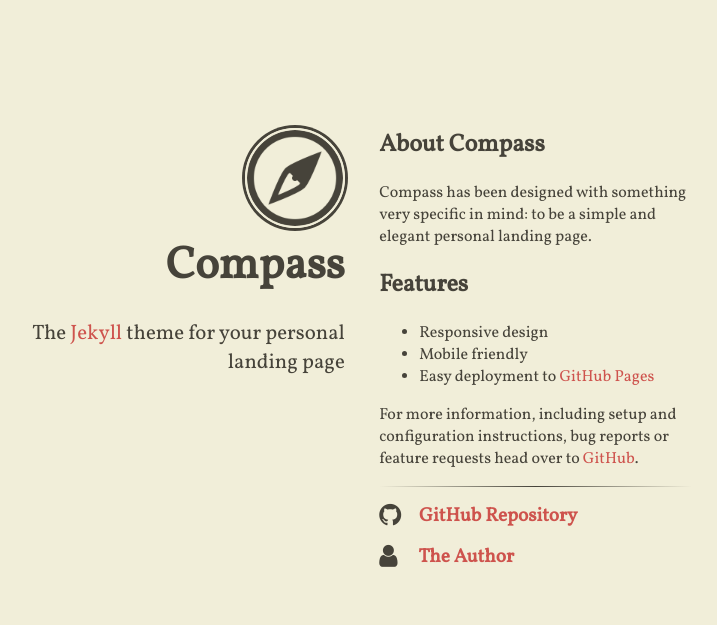
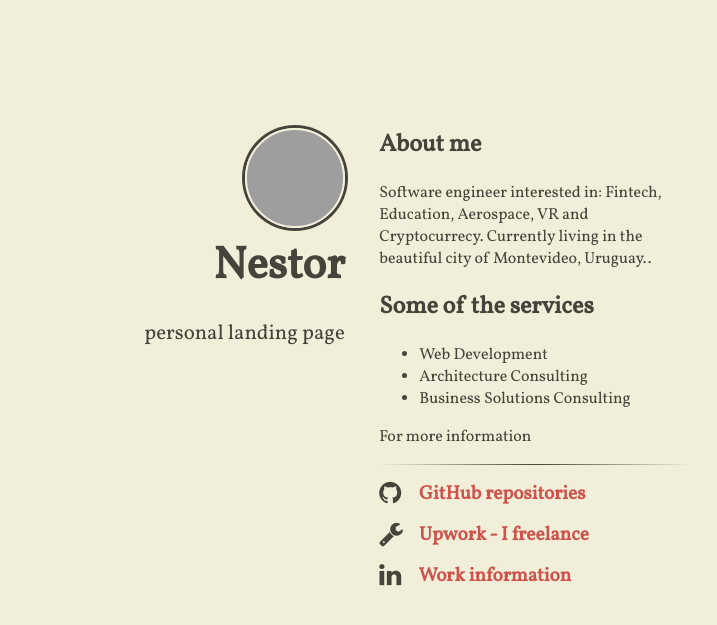
Before and after one commit to nestorbenavidez/shortkingstories.github.io, a Jekyll site: the page built from index.html, in a window 1280 px wide. Shown: the top 625 px of the page, without its empty margins (288-1005 px from the left). Built offline with Jekyll 4.4.1, drawn with Linux system fonts in a browser that asks for light colours; nearby versions of some CDN libraries; grey boxes are pictures that could not be loaded.

Commit message:
change front

```diff
--- a/_config.yml
+++ b/_config.yml
@@ -5,11 +5,11 @@
 # compass configuration
 compass:
   # an avatar or logo (optional)
-  logo: "/images/compass.png"
+  logo: "/images/compass.jpg"
   # author will appear under the avatar (optional)
-  author: "Compass"
+  author: "Nestor"
   # tagline will appear under the title (optional)
-  tagline: "The <a href='http://jekyllrb.com'>Jekyll</a> theme for your personal landing page"
+  tagline: "personal landing page"
   # if include_content is true, the contents of the content.html include will be
   # added right above the generated item list, if present
   include_content: true
--- a/_includes/content.html
+++ b/_includes/content.html
@@ -1,24 +1,28 @@
-<h2>About Compass</h2>
-<p>Compass has been designed with something very specific in mind: to be a simple and elegant personal landing page.</p>
+<h2>About me</h2>
+<p>Software engineer interested in: Fintech, Education, Aerospace, VR and Cryptocurrecy. Currently living in the beautiful city of Montevideo, Uruguay..</p>
 
-<h2>Features</h2>
+<h2>Some of the services</h2>
 <ul>
-  <li>Responsive design</li>
-  <li>Mobile friendly</li>
-  <li>Easy deployment to <a href="https://pages.github.com/">GitHub Pages</a></li>
+  <li>Web Development</li>
+  <li>Architecture Consulting</li>
+  <li>Business Solutions Consulting</li>
 </ul>
 
-<p>For more information, including setup and configuration instructions, bug reports or feature requests head over to <a href="https://github.com/excentris/compass">GitHub</a>.</p>
+<p>For more information</p>
 
 <hr />
 
 <ul class="fa-ul main-list">
   <li class="main-list-item">
     <span class="fa fa-github fa-lg main-list-item-icon"></span>
-    <a href="https://github.com/excentris/compass">GitHub Repository</a>
+    <a href="https://github.com/nestorbenavidez">GitHub repositories</a>
   </li>
   <li class="main-list-item">
-    <span class="fa fa-user fa-lg main-list-item-icon"></span>
-    <a href="http://excentris.net">The Author</a>
+    <span class="fa fa-wrench fa-lg main-list-item-icon"></span>
+    <a href="https://www.upwork.com/freelancers/~013ba9682188d8b13c?viewMode=2">Upwork - I freelance</a>
+  </li>
+  <li class="main-list-item">
+    <span class="fa fa-linkedin fa-lg main-list-item-icon"></span>
+    <a href="https://www.linkedin.com/in/nestorbenavidez/">Work information</a>
   </li>
 </ul>
```
Also changed, not shown: images/0.jpeg (deleted).
